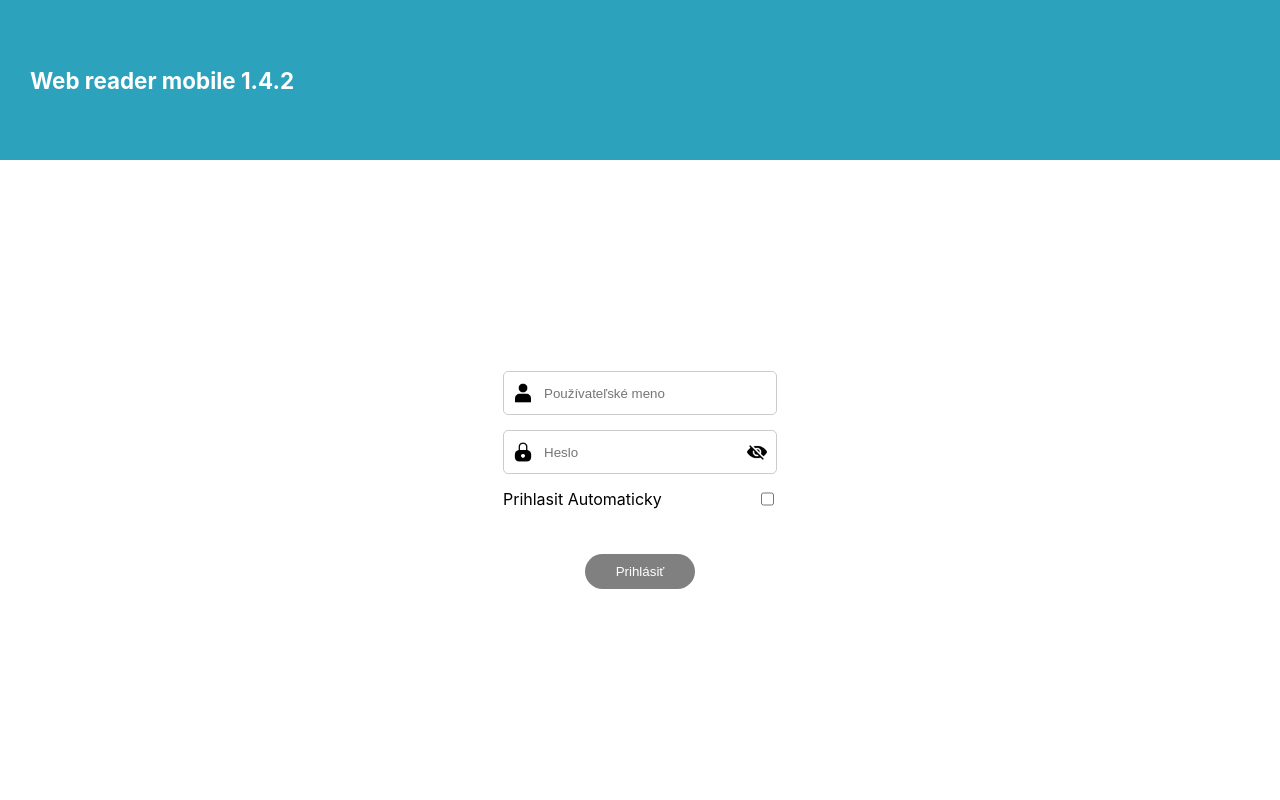
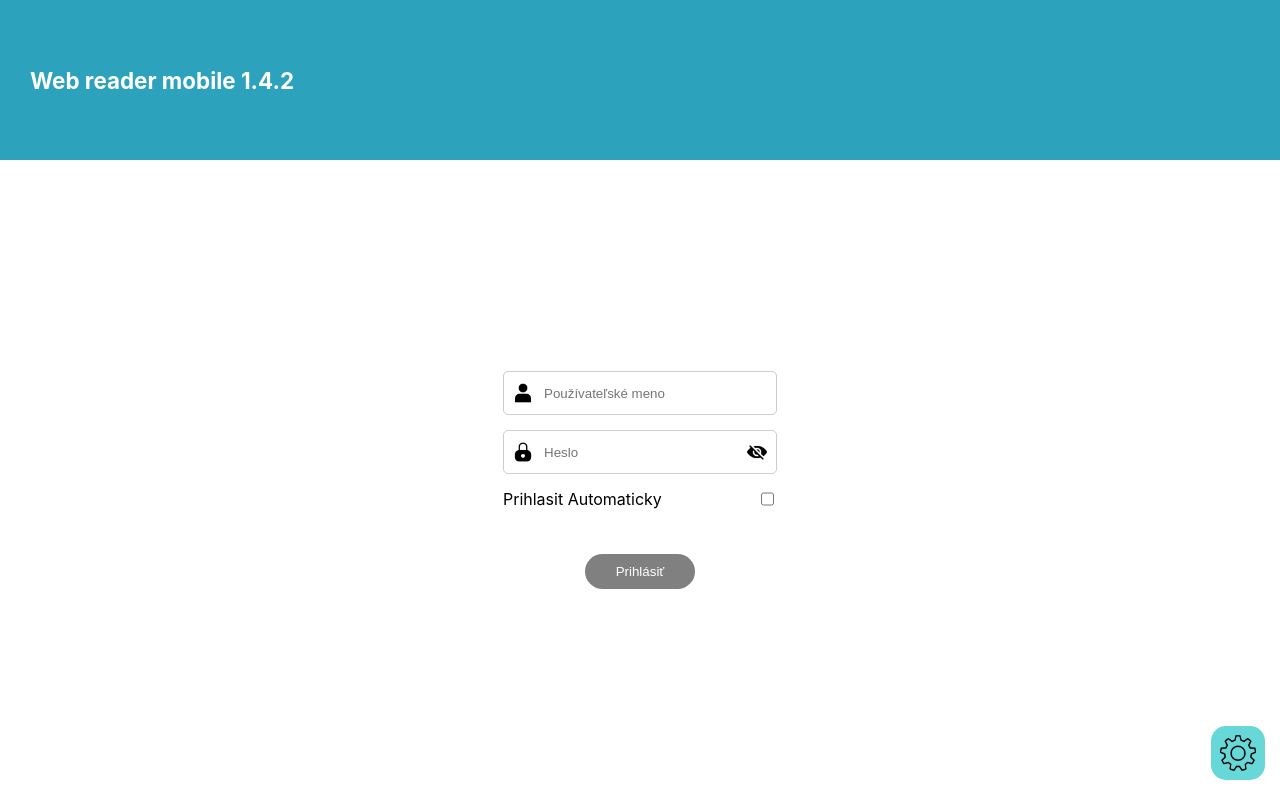
Before and after one commit to Plebmajster/Apis-react, a React (Create React App) app: page / in a window 1280 px wide. Built offline with nearby package versions, Linux system fonts and the light colour scheme.

Commit message:
cog wheel

```diff
--- a/src/Example/Login.css
+++ b/src/Example/Login.css
@@ -117,8 +117,6 @@ label {
   width: 20px;
   height: 20px;
 }
-
-
 .toggle-password {
   position: absolute;
   right: 10px;
@@ -128,3 +126,16 @@ label {
   height: 20px;
   cursor: pointer;
 }
+.setting{
+  display: flex;
+  position: absolute;
+  right: 15px;
+  bottom: 20px;
+}
+.cog{
+  width: 40px;
+  height: auto;
+  background-color: rgb(103, 215, 215);
+  border-radius: 15px;
+  padding: 7px;
+}
--- a/src/Example/Login.js
+++ b/src/Example/Login.js
@@ -74,6 +74,10 @@ function Login({ onLogin }) {
             </div>
           </form>
         </div>
+        <div className='setting'>
+          <img className='cog' src='/obr/cog.png'>
+          </img>
+        </div>
       </header>
     </div>
   );
```
Also changed, not shown: public/obr/cog.png (added).
